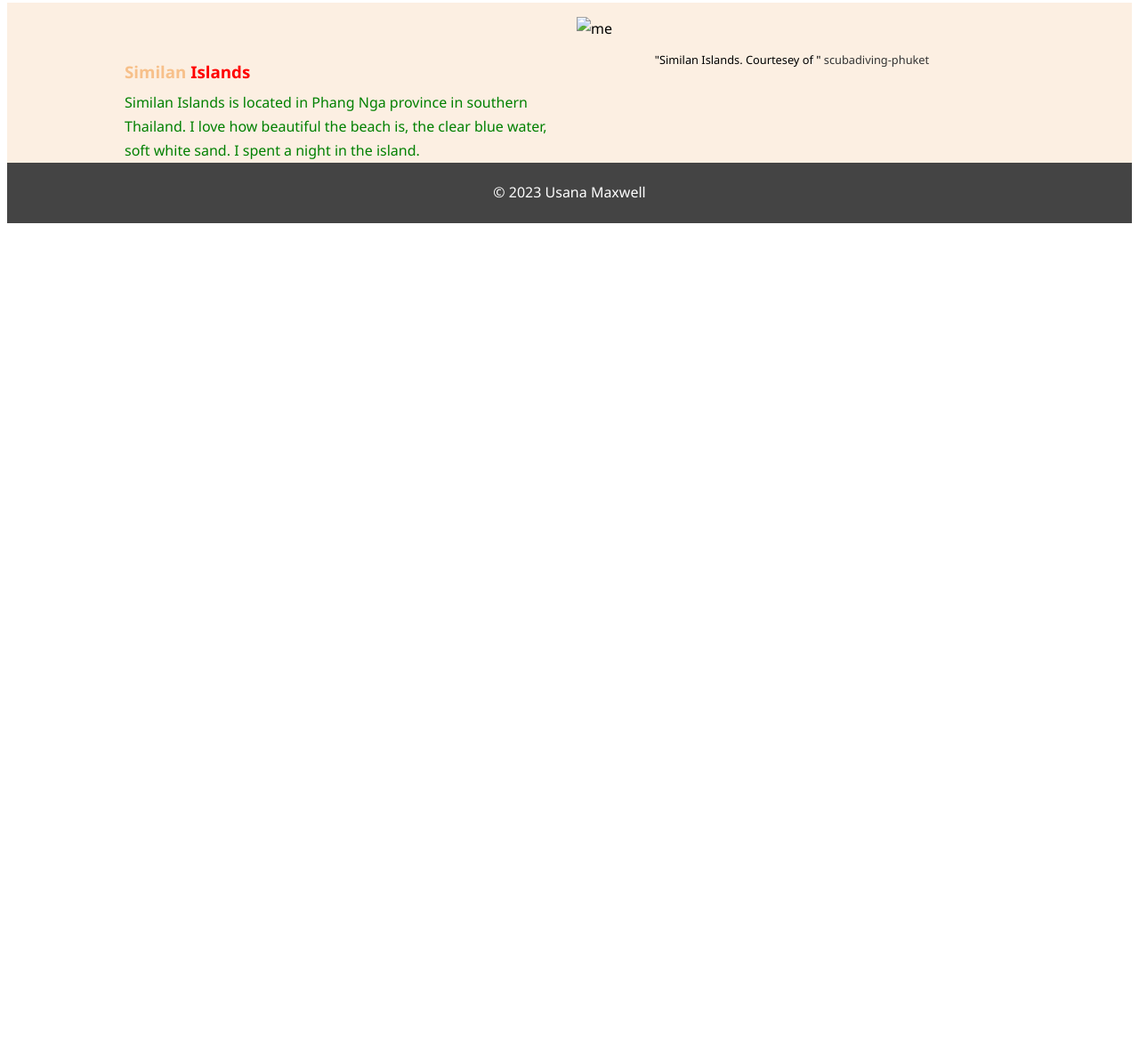
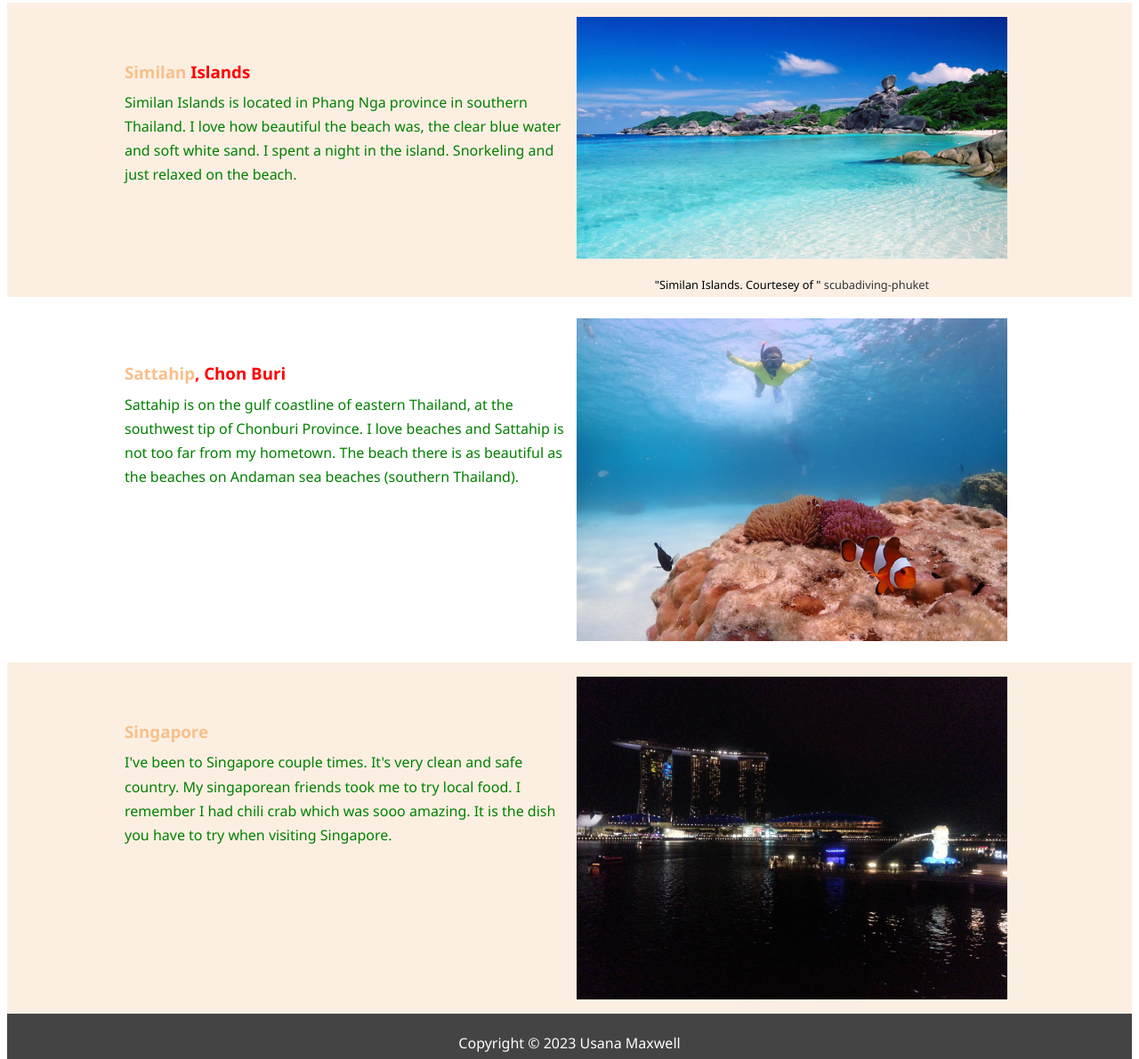
Before and after one commit to usanamaxwell/Assignment-4-HTML-Me-Something, a website: page index.html in a window 1280 px wide. Shown: the part 479-1670 px from the top of the page at 89% size. Before the commit the page ends 800 px from the top, so only its background shows below. Drawn offline with Linux system fonts and the light colour scheme.

Commit message:
Updated HTML Page

```diff
--- a/index.html
+++ b/index.html
@@ -5,7 +5,7 @@
       <title>UM | Welcome</title>
    </head>
    <body>
-      <!-- Header Primary------------------------------- -->
+      <!-- Header ---------------------------------------------------------->
       <header>
          <nav id="navbar">
             <div class="container">
@@ -13,18 +13,12 @@
             <div class="dropdown">
                <button class="dropbtn">MENU</button>
                <div class="dropdown-content">
-               <ul>
-                  <li><a href="#chiangMai">Chiang Mai, Thailand</a></li>
-                  <li><a href="#similan">Similan Islands</a></li>
-                  <li><a href="#">place3</a></li>
-                  <li><a href="#">Place 4</a></li>
-                  <li><a href="#">Place 5</a></li>
-                  <li><a href="#">Place 6</a></li>
-                  <li><a href="#">Place 7</a></li>
-                  <li><a href="#">Place 8</a></li>
-                  <li><a href="#">Place 9</a></li>
-                  <li><a href="#">Place 10</a></li>
-               </ul>
+                  <ul>
+                     <li><a href="#chiangMai">Chiang Mai, Thailand</a></li>
+                     <li><a href="#similan">Similan Islands</a></li>
+                     <li><a href="#sattahip">Sattahip, Chon Buri</a></li>
+                     <li><a href="#singapore">Singapore</a></li>
+                  </ul>
                </div>
             </div>
             </div>
@@ -32,7 +26,7 @@
       </header>
 
 
-      <!-- Main -->
+      <!-- Content ----------------------------------------------------------->
       <main>
        <article>
          <section id="home-info" class="bg-light">
@@ -40,13 +34,13 @@
             <div class="info-left">
                <a name ="chiangMai"></a>
                <h1 id= "mainHeading" class="l-heading"><span class="text-primary">Chiang Mai,</span> Thailand</h1>
-               <p id="testP" class="funParagraph">    Chiang Mai is one of my favourit places. I've been there several times
-                  There are so many things you can do there: visiting buddhist temples, treking, wander at night markets, get a massage etc.
-                  Khao soi is one of the northern food that I had to eat every times I went there.
+               <p id="testP" class="funParagraph">    Chiang Mai is one of my favorite places. I've been there several times.
+                   There are so many things you can do there: visiting buddhist temples, treking, wander at night markets,
+                   get a massage etc. Khao soi is one of the northern food that I had to eat every times I went there.
                </p>
             </div>
             <div class="info-right">
-               <img src="/images/CM1.jpg" alt="me">
+               <img src="images/CM1.jpg" alt="Chiang Mai">
             </div>
             </div>
          </section>
@@ -57,11 +51,12 @@
                <a name ="similan"></a>
                <h1 id= "mainHeading" class="l-heading"><span class="text-primary">Similan</span> Islands</h1>
                <p id="testP" class="funParagraph">Similan Islands is located in Phang Nga province in southern Thailand.
-                  I love how beautiful the beach is, the clear blue water, soft white sand. I spent a night in the island.
-                   </p>
+                  I love how beautiful the beach was, the clear blue water and soft white sand. I spent a night in the island.
+                Snorkeling and just relaxed on the beach.
+               </p>
             </div>
             <div class="info-right">
-               <img src="/images/similan1.jpg" alt="me">
+               <img src="images/similan1.jpg" alt="Similan Islands">
                <figcaption class ="figcap">"Similan Islands. Courtesey of "
                   <a  href="https://www.scubadiving-phuket.com/discover-andaman-sea-thailand/similan-islands-thailand/"> scubadiving-phuket </a>
                </figcaption>
@@ -69,15 +64,45 @@
             </div>
          </section>
 
+         <section id="home-info" class="bg-light">
+            <div class="container-info">
+               <div class="info-left">
+                  <a name ="sattahip"></a>
+                  <h1 id= "mainHeading" class="l-heading"><span class="text-primary">Sattahip</span>, Chon Buri</h1>
+                  <p id="testP" class="funParagraph">   Sattahip is on the gulf coastline of eastern Thailand, at the southwest tip
+                  of Chonburi Province. I love beaches and Sattahip is not too far from my hometown. The beach there is
+                  as beautiful as the beaches on Andaman sea beaches (southern Thailand).
+                  </p>
+               </div>
+               <div class="info-right">
+                  <img src="images/bg1.jpg" alt="Sattahip">
+               </div>
+            </div>
+         </section>
 
-
+         <section id="home-info" class="bg-dark">
+            <div class="container-info">
+               <div class="info-left">
+                  <a name ="singapore"></a>
+                  <h1 id= "mainHeading" class="l-heading"><span class="text-primary">Singapore</span> </h1>
+                  <p id="testP" class="funParagraph">   I've been to Singapore couple times. It's very clean and safe country.
+                     My singaporean friends took me to try local food. I remember I had chili crab which was sooo amazing. It is the dish
+                     you have to try when visiting Singapore.
+                  </p>
+               </div>
+               <div class="info-right">
+                  <img src="images/sg.jpeg" alt="Singapore">
+               </div>
+            </div>
+         </section>
        </article>
       </main>
 
+      <!-- Footer ----------------------------------------------- -->
+
        <footer id="main-footer">
-         <p>&copy; 2023 Usana Maxwell</p>
+         <p>Copyright &copy; 2023 Usana Maxwell</p>
        </footer>
-
 
    </body>
 </html>
```
Also changed, not shown: images/sg.jpeg (added), images/similan1.jpg (added).
